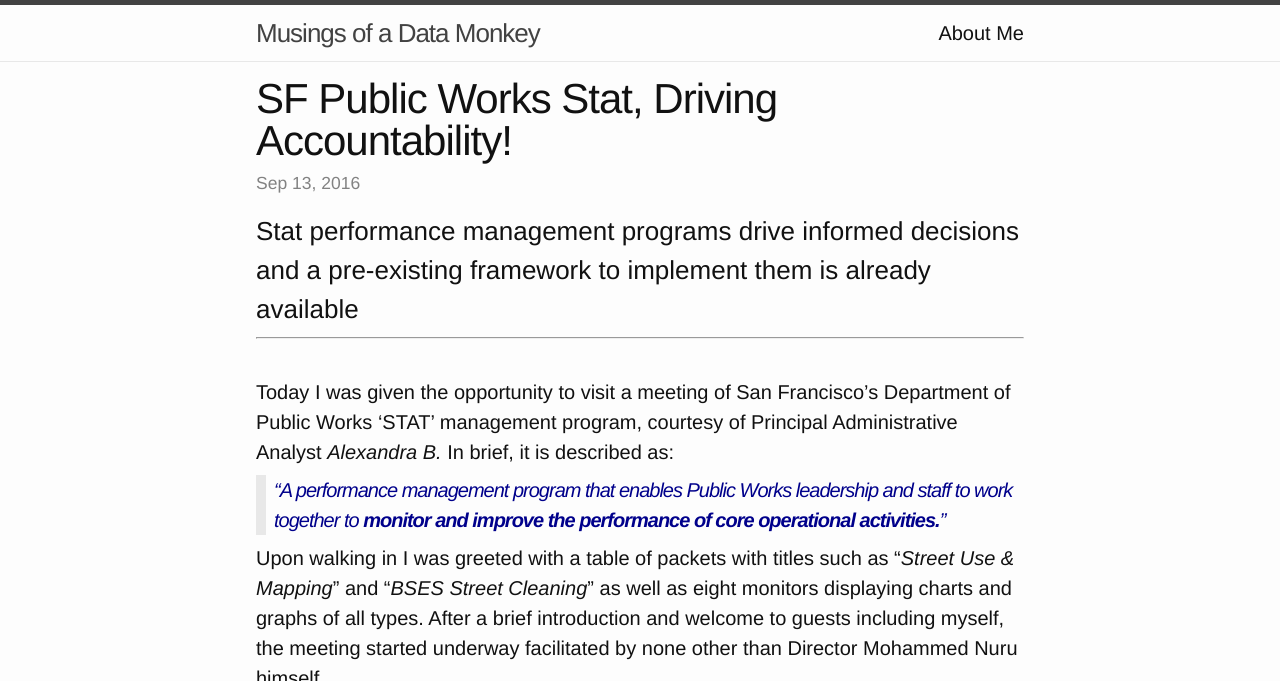
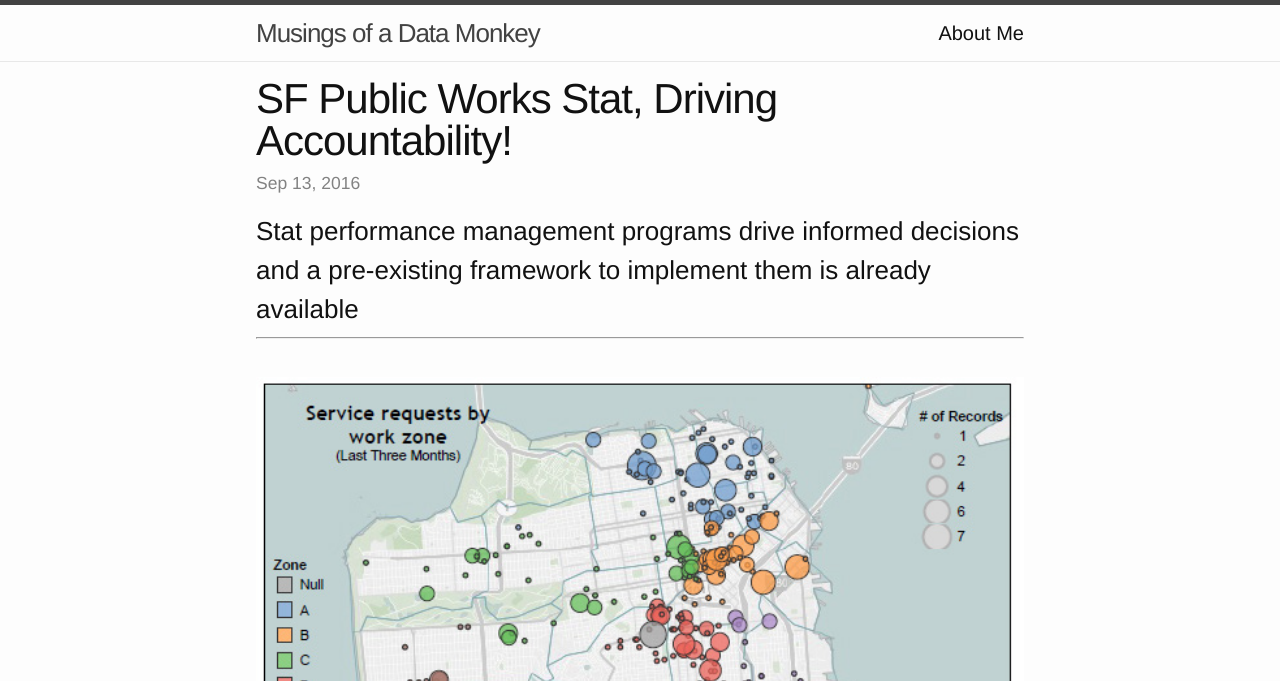
Before and after one commit to josephlei/jjl-website, a Jekyll site: the page built from _posts/2016-09-13-sfpwstat.markdown, in a window 1280 px wide. Shown: the top 681 px of the page. Built offline with Jekyll 4.4.1, drawn with Linux system fonts in a browser that asks for light colours; nearby versions of some CDN libraries; grey boxes are pictures that could not be loaded.

Commit message:
ud image + pos

```diff
--- a/_posts/2016-09-13-sfpwstat.markdown
+++ b/_posts/2016-09-13-sfpwstat.markdown
@@ -10,21 +10,17 @@ published: true
 ***
 &nbsp;
 
+<center><img src="/assets/dpwstat-map.jpg" width="100%"></center>
+
 Today I was given the opportunity to visit a meeting of San Francisco's Department of Public Works 'STAT' management program, courtesy of Principal Administrative Analyst *Alexandra B.* In brief, it is described as:
 
 > "A performance management program that enables Public Works leadership and staff to work together to **monitor and improve the performance of core operational activities.**"
 
 #### Upon walking in I was greeted with a table of packets with titles such as "*Street Use & Mapping*" and "*BSES Street Cleaning*" as well as eight monitors displaying charts and graphs of all types. After a brief introduction and welcome to guests including myself, the meeting started underway facilitated by none other than Director Mohammed Nuru himself.
 
-
 <center><img src="/assets/dpwstat.jpg" width="400"></center>
 
-
 Different departmental managers *<u>and their staff leads</u>* presented the recent results of operational activities, explaining outliers and trends affected by special events or staffing disruptions. Being newly introduced to Public Works activities it was perhaps more difficult to understand the nuances of what the charts, graphs and maps were presenting; however I was encouraged and surprised at the efficiency with which data was presented.
-
-
-<center><img src="/assets/dpwstat-map.jpg" width="400"></center>
-
 
 With vital information "encapsulated" into an easy to understand visual, Director Nuru being intimately familiar with the subject matter quickly keyed on important metrics. As a group they discussed poignant questions, enabling the quick re-adjust of resources to target specific opportunities such as one specific abused trash bin next to a Safeway supermarket.
 
```
Also changed, not shown: 1 other file.
